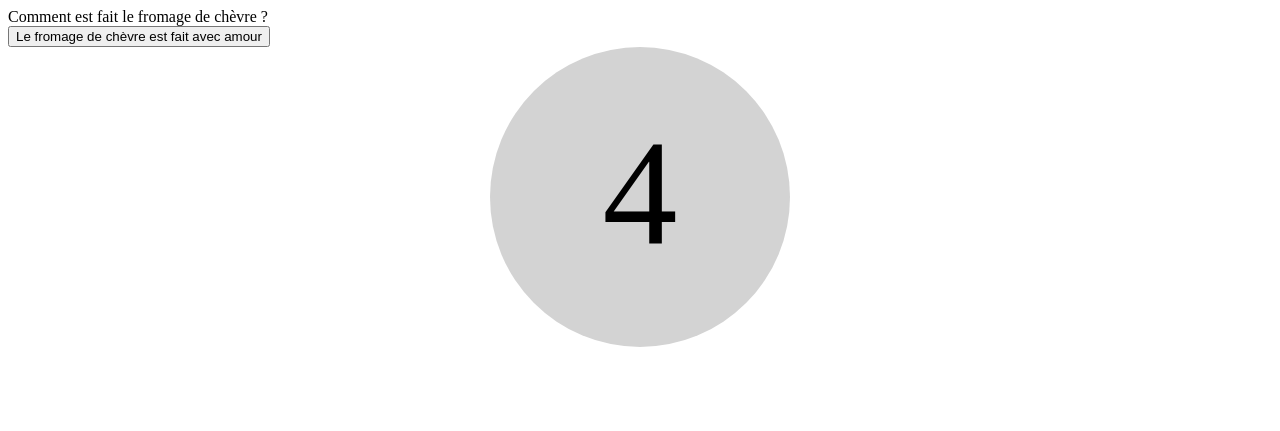
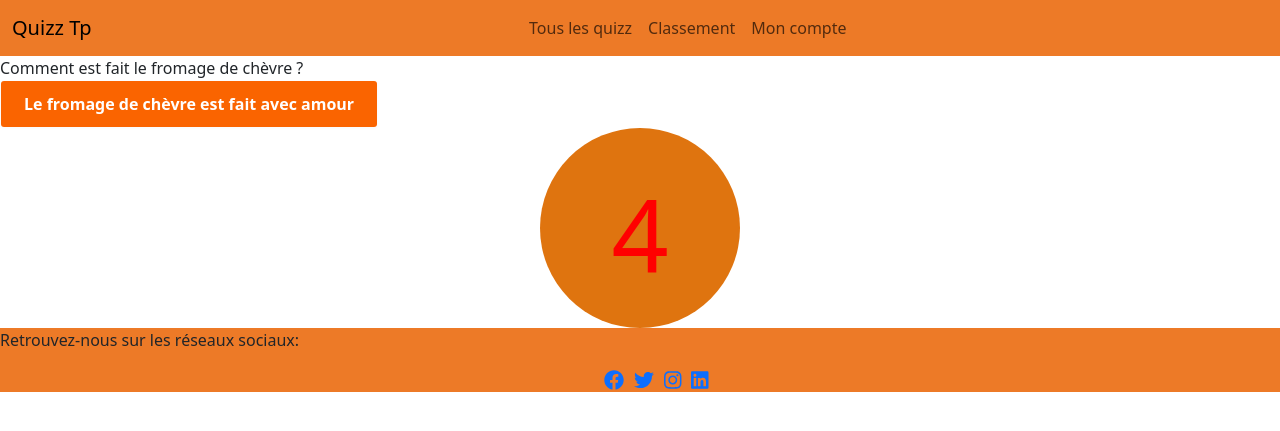
Before and after one commit to Vekian/Quizz_TP, a PHP site: page /display-quizz.php?id=1 in a window 1280 px wide. Shown: the top 431 px of the page. Run offline with PHP 8.4, Linux system fonts and the light colour scheme; the visitor is signed in with stand-in values (Sample User, id 1); data comes from the database, SQL or seed files in the repository; some libraries are stand-ins or nearby versions.

```diff
--- a/css/timer.css
+++ b/css/timer.css
@@ -1,8 +1,8 @@
 #clock {
-	width: 300px;
-	height: 300px;
+	width: 200px;
+	height: 200px;
 	border-radius: 50%;
-	background-color: lightgrey;
+	background-color: rgb(223, 116, 15);
 	margin: auto;
 }
 
@@ -10,7 +10,55 @@ span {
 	display: block;
 	width: 100%;
 	margin: auto;
-	padding-top: 60px;
+	padding-top: 30px;
 	text-align: center;
-	font-size: 150px;
+	font-size: 100px;
+	color: red;
 }
+
+
+/* CSS */
+.button-5 {
+  align-items: center;
+  background-clip: padding-box;
+  background-color: #fa6400;
+  border: 1px solid transparent;
+  border-radius: .25rem;
+  box-shadow: rgba(0, 0, 0, 0.02) 0 1px 3px 0;
+  box-sizing: border-box;
+  color: #fff;
+  cursor: pointer;
+  display: inline-flex;
+  font-family: system-ui,-apple-system,system-ui,"Helvetica Neue",Helvetica,Arial,sans-serif;
+  font-size: 16px;
+  font-weight: 600;
+  justify-content: center;
+  line-height: 1.25;
+  margin: 0;
+  min-height: 3rem;
+  padding: calc(.875rem - 1px) calc(1.5rem - 1px);
+  position: relative;
+  text-decoration: none;
+  transition: all 250ms;
+  user-select: none;
+  -webkit-user-select: none;
+  touch-action: manipulation;
+  vertical-align: baseline;
+  width: auto;
+}
+
+.button-5:hover,
+.button-5:focus {
+  background-color: #fb8332;
+  box-shadow: rgba(0, 0, 0, 0.1) 0 4px 12px;
+}
+
+.button-5:hover {
+  transform: translateY(-1px);
+}
+
+.button-5:active {
+  background-color: #c85000;
+  box-shadow: rgba(0, 0, 0, .06) 0 2px 4px;
+  transform: translateY(0);
+}
--- a/display-quizz.php
+++ b/display-quizz.php
@@ -12,7 +12,9 @@ include_once('connection.php');
     <link rel="stylesheet" href="css/timer.css">
 </head>
 <body>
-
+    <?php
+    include("header.php");
+    ?>
     <div id="answer">
     </div>
 <script>
@@ -27,14 +29,13 @@ include_once('connection.php');
 	}
 };
     <?php require_once("js/display-quizz.js");?>
-
-
-
-
 </script>
 <div id="clock">
 	<span id="seconds">10</span>
 </div>
 
+<?php
+    include('footer.php');
+?>
 </body>
 </html>
--- a/header.php
+++ b/header.php
@@ -24,8 +24,6 @@
                         </li>
                         <li class="nav-item">
                             <a class="nav-link" href="classement-general.php">Classement</a>
-
-                            <a class="nav-link" href="classement.php">Classement</a>
                         </li>
                         <li class="nav-item">
                             <a class="nav-link" href="compte.php">Mon compte</a>
--- a/js/display-quizz.js
+++ b/js/display-quizz.js
@@ -56,7 +56,7 @@ function displayAnswer(i) {
                 document.getElementById('answer').innerHTML += question + "<br />";
                 for (let key in data) {
                     let value = data[key];
-                    document.getElementById('answer').innerHTML += '<button class="button" value="'+ value + '">' + key + '</button><br />';
+                    document.getElementById('answer').innerHTML += '<button class="button button-5" role="button" value="'+ value + '">' + key + '</button><br />';
                 }
                 let buttons = document.getElementsByClassName('button');
                 setTimeout(function() {
```
Also changed, not shown: compte.php (+14 -8 lines), js/test.js (deleted, +0 -11 lines), modif-compte.php (added, +22 -0 lines).
